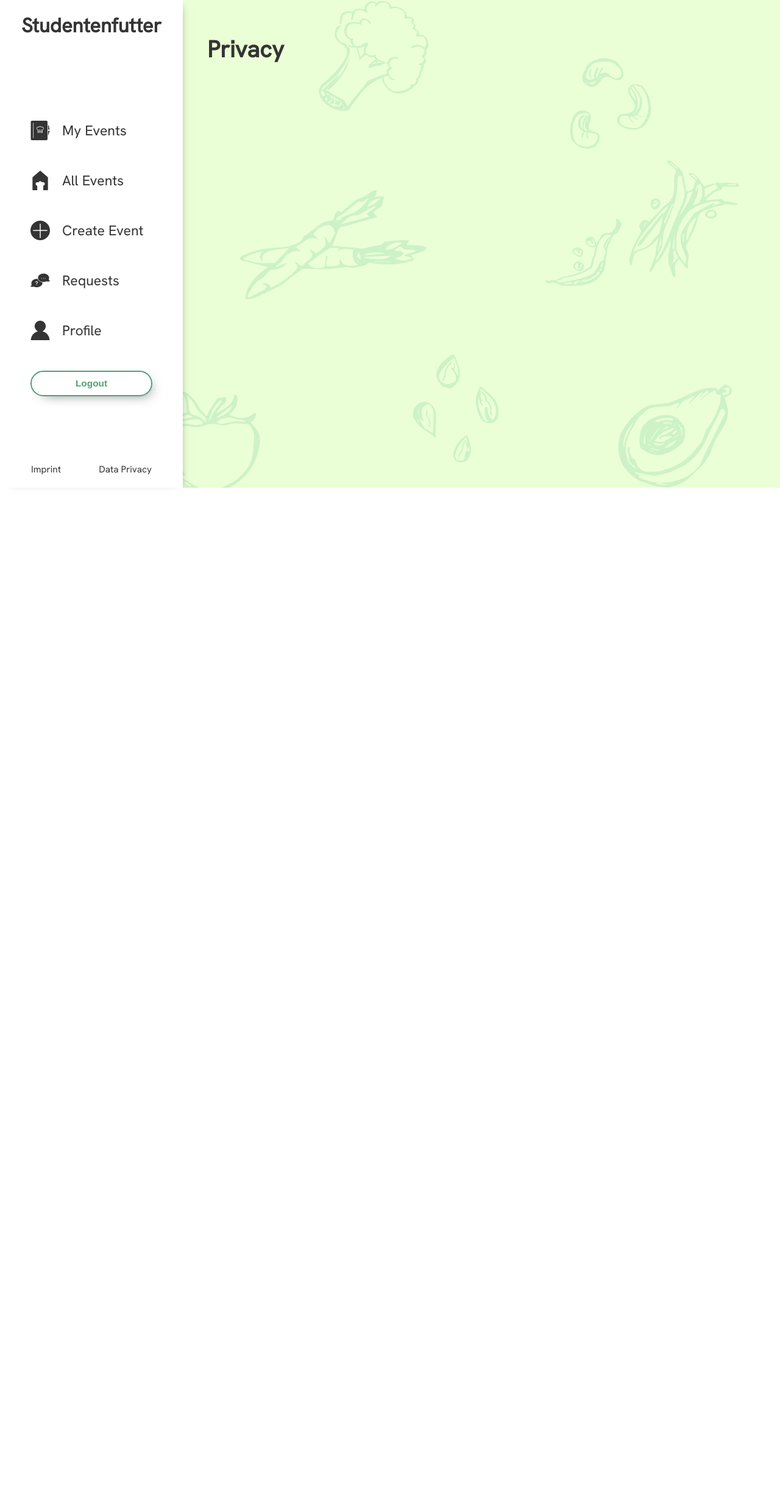
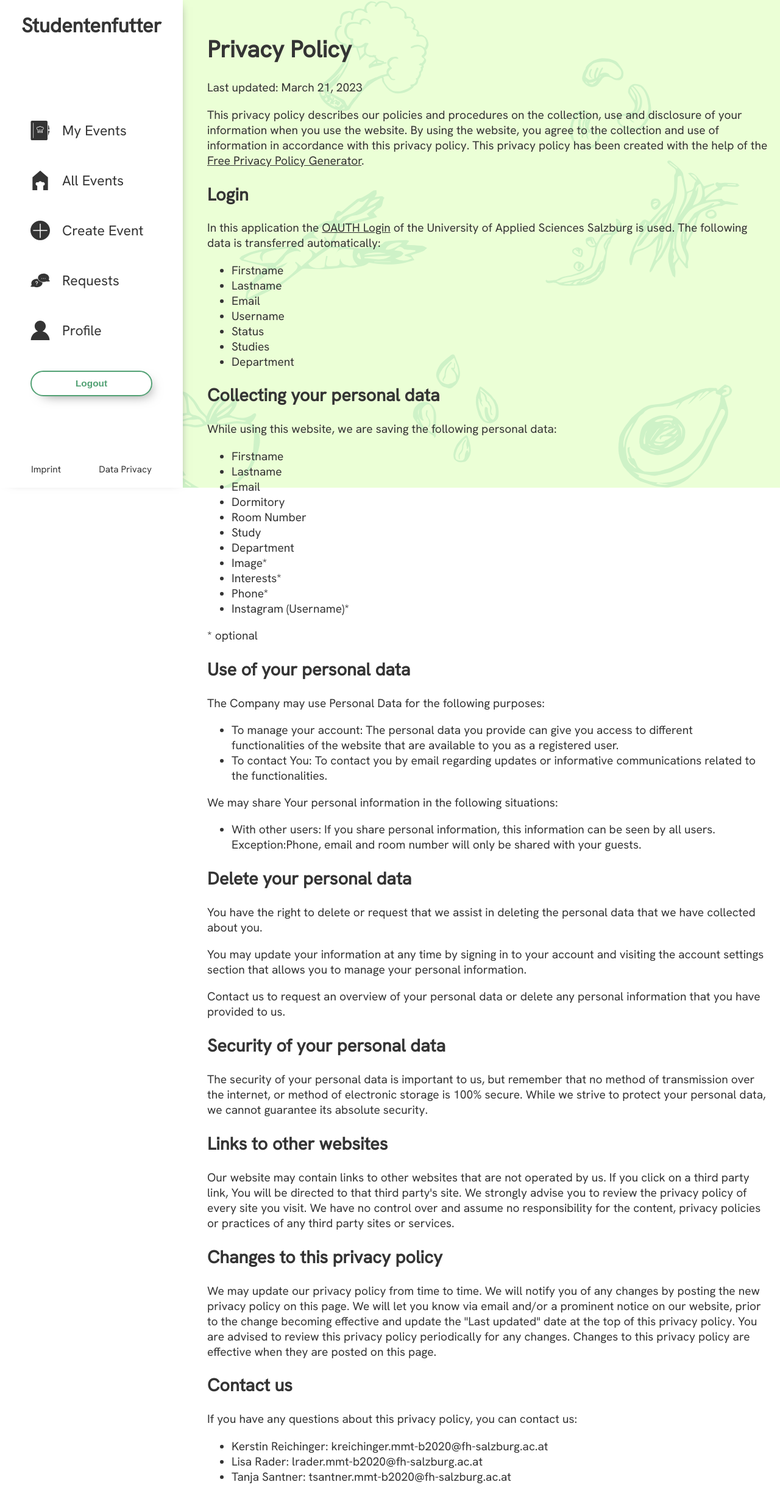
Before and after one commit to bachelor-project-mmp3/mmp3, a Next.js app: page /privacy in a window 1280 px wide. Shown: the top 2472 px of the page at 61% size. Before the commit the page ends 800 px from the top, so only its background shows below. Built offline with nearby package versions, Linux system fonts and the light colour scheme; no server answers.

Commit message:
Add content for privacy policy #29

```diff
--- a/pages/privacy/index.tsx
+++ b/pages/privacy/index.tsx
@@ -5,7 +5,150 @@ const Privacy = () => {
     return (
         <Layout>
             <div className="page">
-                <h1>Privacy</h1>
+                <h1>Privacy Policy</h1>
+                <p>Last updated: March 21, 2023</p>
+                <p>
+                    This privacy policy describes our policies and procedures on
+                    the collection, use and disclosure of your information when
+                    you use the website. By using the website, you agree to the
+                    collection and use of information in accordance with this
+                    privacy policy. This privacy policy has been created with
+                    the help of the{' '}
+                    <a
+                        href="https://www.freeprivacypolicy.com/free-privacy-policy-generator/"
+                        target="_blank"
+                        rel="noreferrer">
+                        Free Privacy Policy Generator
+                    </a>
+                    .
+                </p>
+                <h2>Login</h2>
+                <p>
+                    In this application the{' '}
+                    <a
+                        href="https://auth.projects.multimediatechnology.at/"
+                        target="_blank"
+                        rel="noreferrer">
+                        OAUTH Login
+                    </a>{' '}
+                    of the University of Applied Sciences Salzburg is used. The
+                    following data is transferred automatically:
+                </p>
+                <ul>
+                    <li>Firstname</li>
+                    <li>Lastname</li>
+                    <li>Email</li>
+                    <li>Username</li>
+                    <li>Status</li>
+                    <li>Studies</li>
+                    <li>Department</li>
+                </ul>
+                <h2>Collecting your personal data</h2>
+                <p>
+                    While using this website, we are saving the following
+                    personal data:
+                </p>
+                <ul>
+                    <li>Firstname</li>
+                    <li>Lastname</li>
+                    <li>Email</li>
+                    <li>Dormitory</li>
+                    <li>Room Number</li>
+                    <li>Study</li>
+                    <li>Department</li>
+                    <li>Image*</li>
+                    <li>Interests*</li>
+                    <li>Phone*</li>
+                    <li>Instagram (Username)*</li>
+                </ul>
+                * optional
+                <h2>Use of your personal data</h2>
+                <p>
+                    The Company may use Personal Data for the following
+                    purposes:
+                </p>
+                <ul>
+                    <li>
+                        To manage your account: The personal data you provide
+                        can give you access to different functionalities of the
+                        website that are available to you as a registered user.
+                    </li>
+                    <li>
+                        To contact You: To contact you by email regarding
+                        updates or informative communications related to the
+                        functionalities.
+                    </li>
+                </ul>
+                <p>
+                    We may share Your personal information in the following
+                    situations:
+                </p>
+                <ul>
+                    <li>
+                        With other users: If you share personal information,
+                        this information can be seen by all users.
+                        Exception:Phone, email and room number will only be
+                        shared with your guests.
+                    </li>
+                </ul>
+                <h2>Delete your personal data</h2>
+                <p>
+                    You have the right to delete or request that we assist in
+                    deleting the personal data that we have collected about you.
+                </p>
+                <p>
+                    You may update your information at any time by signing in to
+                    your account and visiting the account settings section that
+                    allows you to manage your personal information.
+                </p>
+                <p>
+                    Contact us to request an overview of your personal data or
+                    delete any personal information that you have provided to
+                    us.
+                </p>
+                <h2>Security of your personal data</h2>
+                <p>
+                    The security of your personal data is important to us, but
+                    remember that no method of transmission over the internet,
+                    or method of electronic storage is 100% secure. While we
+                    strive to protect your personal data, we cannot guarantee
+                    its absolute security.
+                </p>
+                <h2>Links to other websites</h2>
+                <p>
+                    Our website may contain links to other websites that are not
+                    operated by us. If you click on a third party link, You will
+                    be directed to that third party's site. We strongly advise
+                    you to review the privacy policy of every site you visit. We
+                    have no control over and assume no responsibility for the
+                    content, privacy policies or practices of any third party
+                    sites or services.
+                </p>
+                <h2>Changes to this privacy policy</h2>
+                <p>
+                    We may update our privacy policy from time to time. We will
+                    notify you of any changes by posting the new privacy policy
+                    on this page. We will let you know via email and/or a
+                    prominent notice on our website, prior to the change
+                    becoming effective and update the "Last updated" date at the
+                    top of this privacy policy. You are advised to review this
+                    privacy policy periodically for any changes. Changes to this
+                    privacy policy are effective when they are posted on this
+                    page.
+                </p>
+                <h2>Contact us</h2>
+                <p>
+                    If you have any questions about this privacy policy, you can
+                    contact us:
+                </p>
+                <ul>
+                    <li>
+                        Kerstin Reichinger:
+                        kreichinger.mmt-b2020@fh-salzburg.ac.at
+                    </li>
+                    <li>Lisa Rader: lrader.mmt-b2020@fh-salzburg.ac.at</li>
+                    <li>Tanja Santner: tsantner.mmt-b2020@fh-salzburg.ac.at</li>
+                </ul>
             </div>
         </Layout>
     );
```
